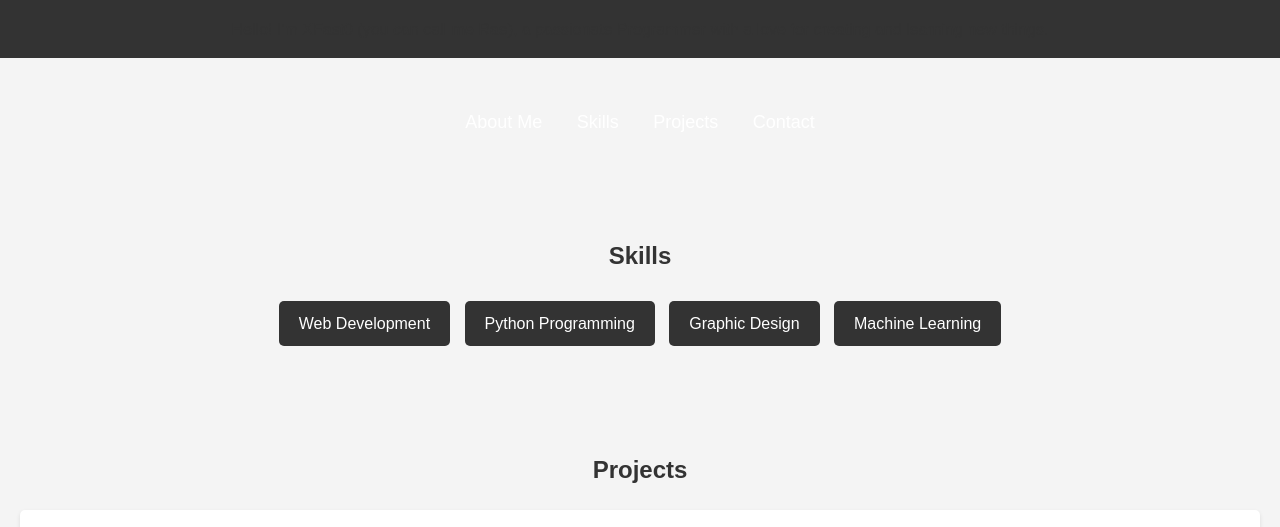
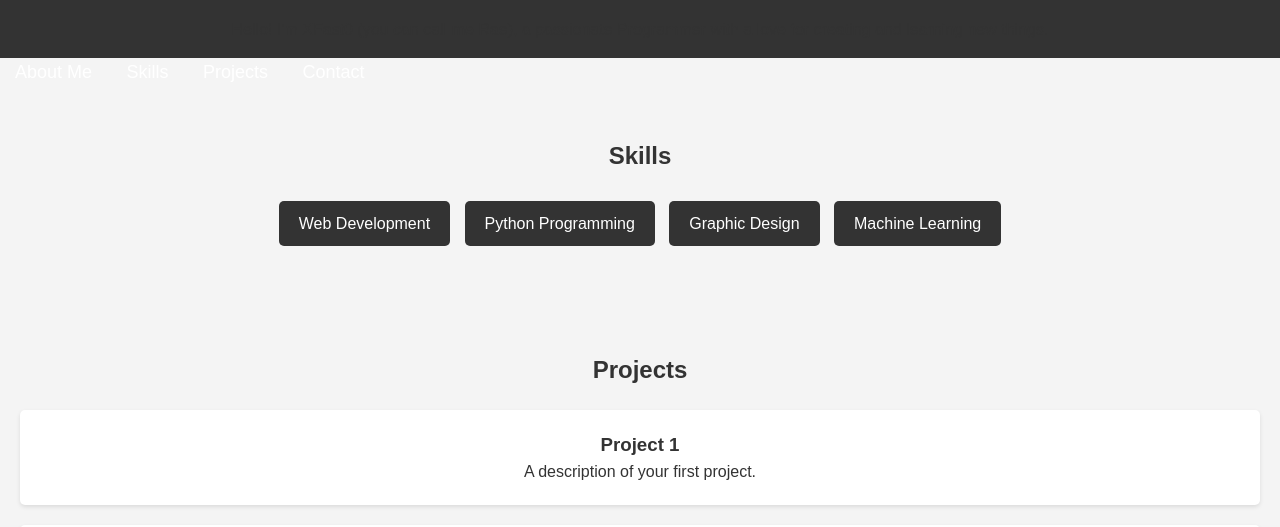
Before and after one commit to XFast0/mainpage.github.io, a plain HTML site: page index.html in a window 1280 px wide. Shown: the part 248-775 px from the top of the page. Drawn offline with Linux system fonts and the light colour scheme.

Commit message:
Update index.html

```diff
--- a/index.html
+++ b/index.html
@@ -15,7 +15,7 @@
     </div>
   </header>
 
-  <section id="about" class="about-section">
+  <section id="about" class=".about-section">
     <nav>
       <ul>
         <li><a href="#about">About Me</a></li>
```
